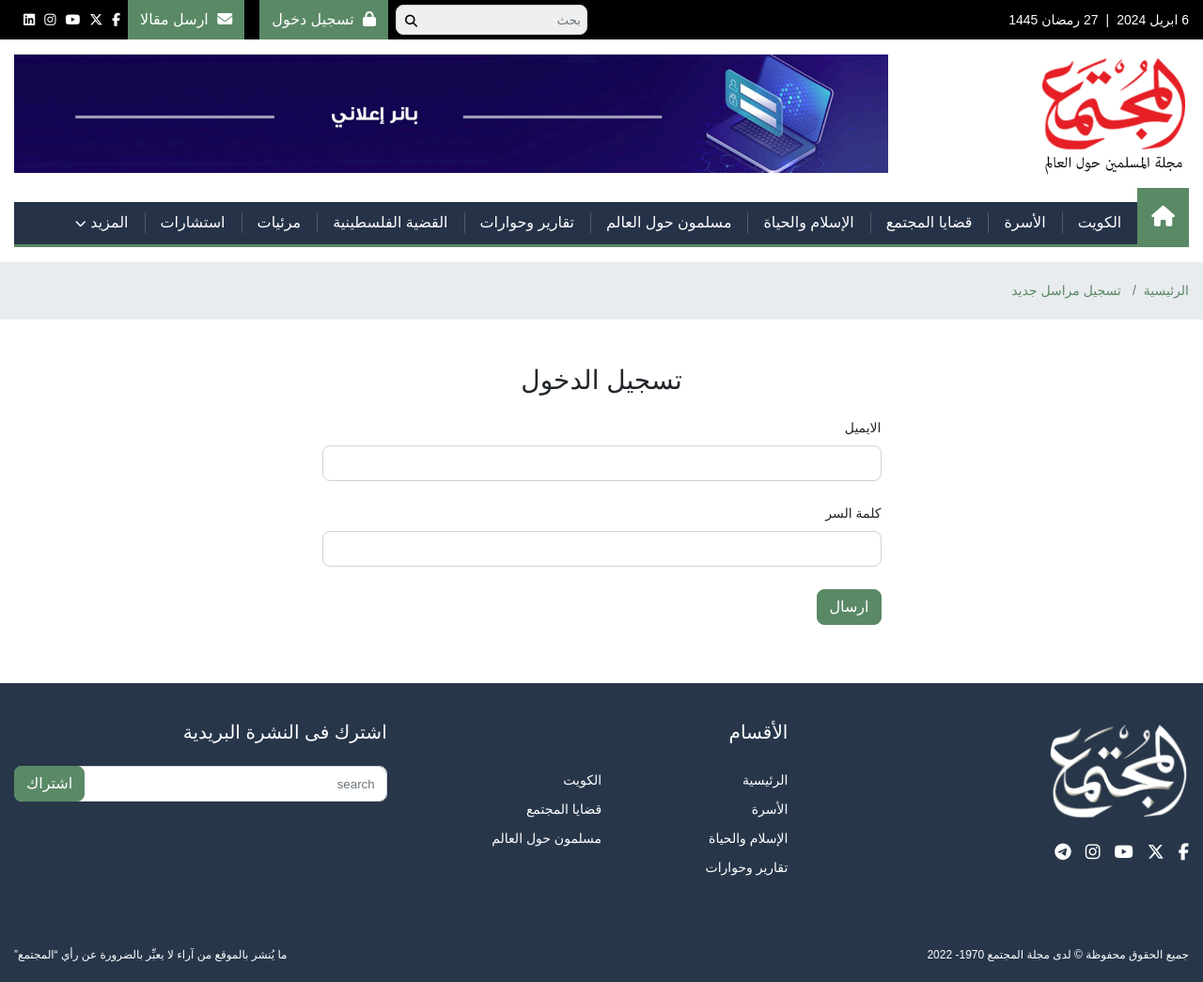
After one commit to waleedo0o7/mugtama-news, a PHP site: page /auth-login.php in a window 1280 px wide. The commit adds this page. Shown: the whole page at 94% size. Run offline with PHP 8.4, Linux system fonts and the light colour scheme; some web fonts are replaced.

Commit message:
create layout-header.php page

```diff
--- /dev/null
+++ b/auth-login.php
@@ -0,0 +1,59 @@
+<?php include 'layout-header.php'; ?>
+
+
+
+<div class="co-breadcrumb py-2 mb-5">
+    <div class="container">
+        <nav>
+            <ol class="breadcrumb mb-0 px-0">
+                <li class="breadcrumb-item"><a href="#"> الرئيسية </a></li>
+                <li class="breadcrumb-item"><a href="#"> تسجيل مراسل جديد </a></li>
+            </ol>
+        </nav>
+    </div>
+</div>
+
+
+<main class="main pb-5">
+
+    <div class="container">
+
+
+        <div class="col-md-6 m-auto">
+
+
+            <h3 class="text-center mb-4"> تسجيل الدخول </h3>
+
+            <form>
+
+                <div class="row">
+
+                    <div class="col-md-12">
+                        <div class="form-group mb-4">
+                            <label for="exampleInput"> الايميل </label>
+                            <input type="text" class="form-control" id="exampleInput">
+                        </div>
+                    </div>
+
+                    <div class="col-md-12">
+                        <div class="form-group mb-4">
+                            <label for="exampleInput"> كلمة السر </label>
+                            <input type="text" class="form-control" id="exampleInput">
+                        </div>
+                    </div>
+
+
+
+                </div> <!-- row -->
+
+                <button type="submit" class="btn btn-primary"> ارسال </button>
+
+            </form>
+
+        </div>
+
+    </div>
+
+</main> <!-- main -->
+
+<?php include 'layout-footer.php'; ?>
--- a/layout-header.php
+++ b/layout-header.php
@@ -52,6 +52,8 @@
                         <input type="text" class="form-control search" placeholder="بحث">
                         <button class="btn btn-action button"> <i class="fa fa-search"></i></button>
                     </div><!-- form-group -->
+
+                    <a href="auth-login.php" class="btn btn-primary mx-2 py-2 border-radius-0"> <i class="fa fa-lock me-1"></i> تسجيل دخول </a>
 
                     <a href="auth-send-article.php" class="btn btn-primary mx-2 py-2 border-radius-0"> <i class="fa fa-envelope me-1"></i> ارسل مقالا </a>
 
```
